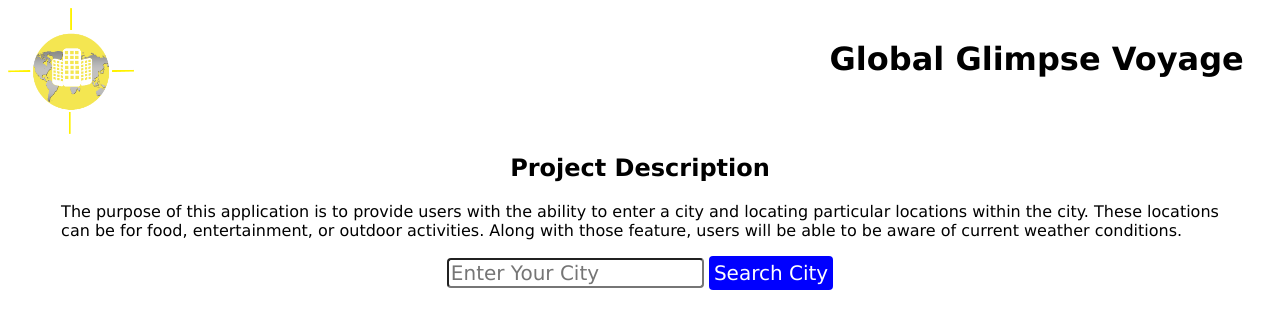
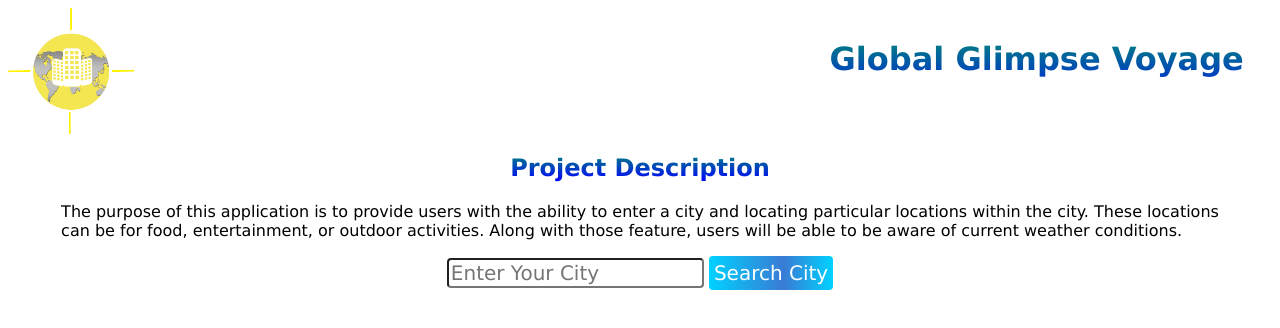
Before and after one commit to gah-mewbittik/SAM-Project-1, a plain HTML site: page index.html in a window 1280 px wide. Drawn offline with Linux system fonts and the light colour scheme.

Commit message:
added gradient to header and button

```diff
--- a/assets/styles/style.css
+++ b/assets/styles/style.css
@@ -1,5 +1,6 @@
 *{
     font-family: Verdana, Geneva, Tahoma, sans-serif;
+
 }
 
 
@@ -9,6 +10,9 @@
     justify-content: end;
     margin-left: 55%;
     margin-top: 2.5%;
+    background:-webkit-linear-gradient(teal, blue);
+    background-clip: text;
+    -webkit-text-fill-color: transparent;
 }
 
 #project-details{
@@ -23,6 +27,9 @@
     flex-direction: column;
     justify-content: center;
     align-items: center;
+    background:-webkit-linear-gradient(teal, blue);
+    background-clip: text;
+    -webkit-text-fill-color: transparent;
 }
 
 .form-container{
@@ -44,16 +51,20 @@
 
 #cityInputBtn{
     font-size: 20px;
-    background-color: blue;
-    color: white;
+    /*background-color: blue;*/
+    background: linear-gradient(to right, #00d2ff 0%, #3a7bd5 60%, #00d2ff 100%);
+    color:white;
     border: none;
     border-radius: 4px;
     padding: 5px;
 }
 
 #cityInputBtn:hover{
-    background-color: rgb(238, 238, 35);
-    color:blue;
+    /*background-color: rgb(238, 238, 35);*/
+    color:white;
+    background: linear-gradient(to right, #3a7bd5 0%, #00d2ff 60%, #3a7bd5 100%);
+
+
 }
 
 #logo{
```
